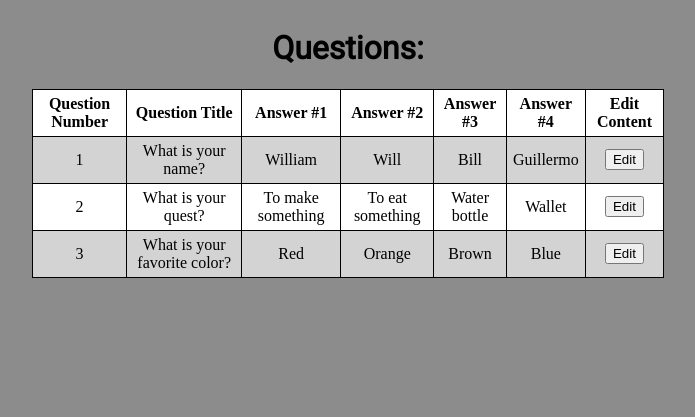
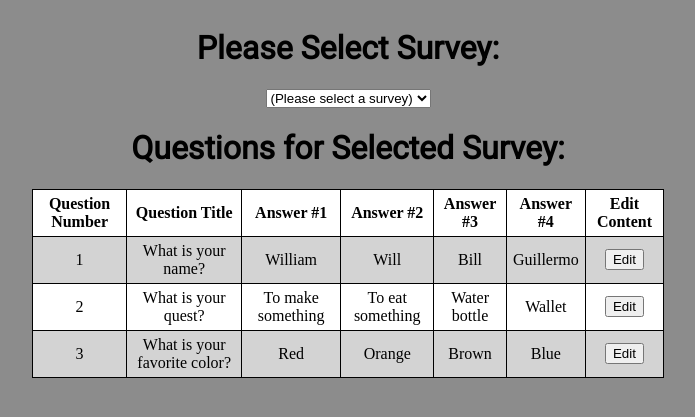
Before and after one commit to MTUHIDE/ask-meagain, a Flask app: page /admin/alterQuestion/ in a window 1280 px wide. Shown: the top 417 px of the page, without its empty margins (292-987 px from the left). Run offline with Flask 2, Linux system fonts and the light colour scheme; some libraries are stand-ins or nearby versions.

Commit message:
Update alter questions
Allows user to select what surevy they want to alter questions for. It needs to be connected to the database.

```diff
--- a/app/blueprints/admin/templates/alterQuestion.html
+++ b/app/blueprints/admin/templates/alterQuestion.html
@@ -43,7 +43,18 @@
 {% block content %}
     <body>
         <title>Alter Question</title>
-        <h1 style="text-align: center">Questions:</h1>
+
+
+        <h1 style="text-align: center">Please Select Survey:</h1>
+
+        <div class="form-group" style="text-align: center">
+            <select class="form-control" id="sel1" name="surveyToModify">
+                <option>(Please select a survey)</option>
+                <option value="test">test</option>
+            </select>
+        </div>
+
+        <h1 style="text-align: center">Questions for Selected Survey:</h1>
         <table style="width:50% " id="t01">
             <tr>
                 <th>Question Number</th>
```
